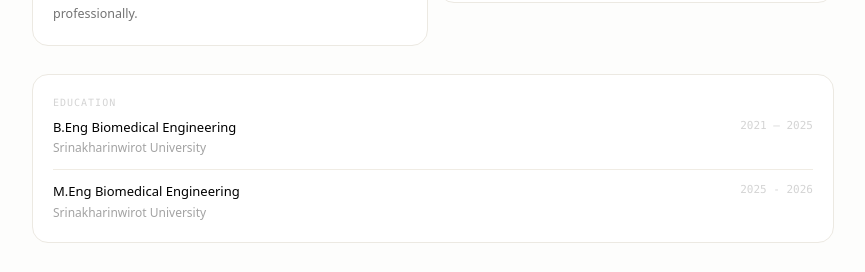
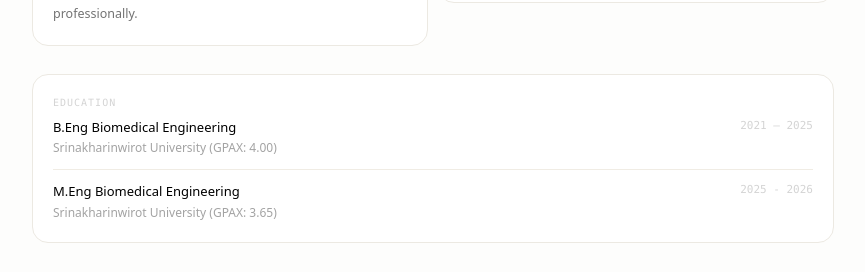
Before and after one commit to supanuncas-cell/Portfolio-Supanun, a React (Vite) app: page / in a window 1280 px wide. Shown: the part 1000-1272 px from the top of the page, without its empty margins (207-1072 px from the left). Built offline with nearby package versions, Linux system fonts and the light colour scheme.

Commit message:
edit Education

```diff
--- a/src/pages/Home.jsx
+++ b/src/pages/Home.jsx
@@ -66,8 +66,8 @@ const interests = [
 ]
 
 const education = [
-  { deg: "B.Eng Biomedical Engineering", school: "Srinakharinwirot University", year: "2021 – 2025" },
-  { deg: "M.Eng Biomedical Engineering", school: "Srinakharinwirot University", year: "2025 - 2026" },
+  { deg: "B.Eng Biomedical Engineering", school: "Srinakharinwirot University (GPAX: 4.00)", year: "2021 – 2025" },
+  { deg: "M.Eng Biomedical Engineering", school: "Srinakharinwirot University (GPAX: 3.65)", year: "2025 - 2026" },
 ]
 
 const recentPubs = [
```
